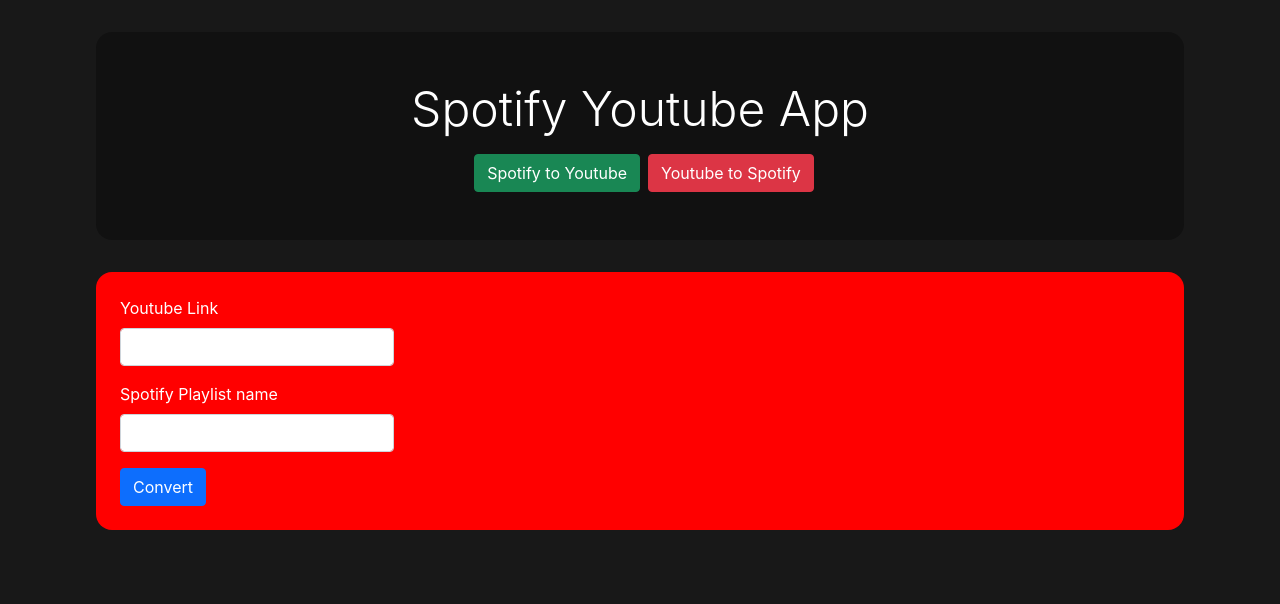
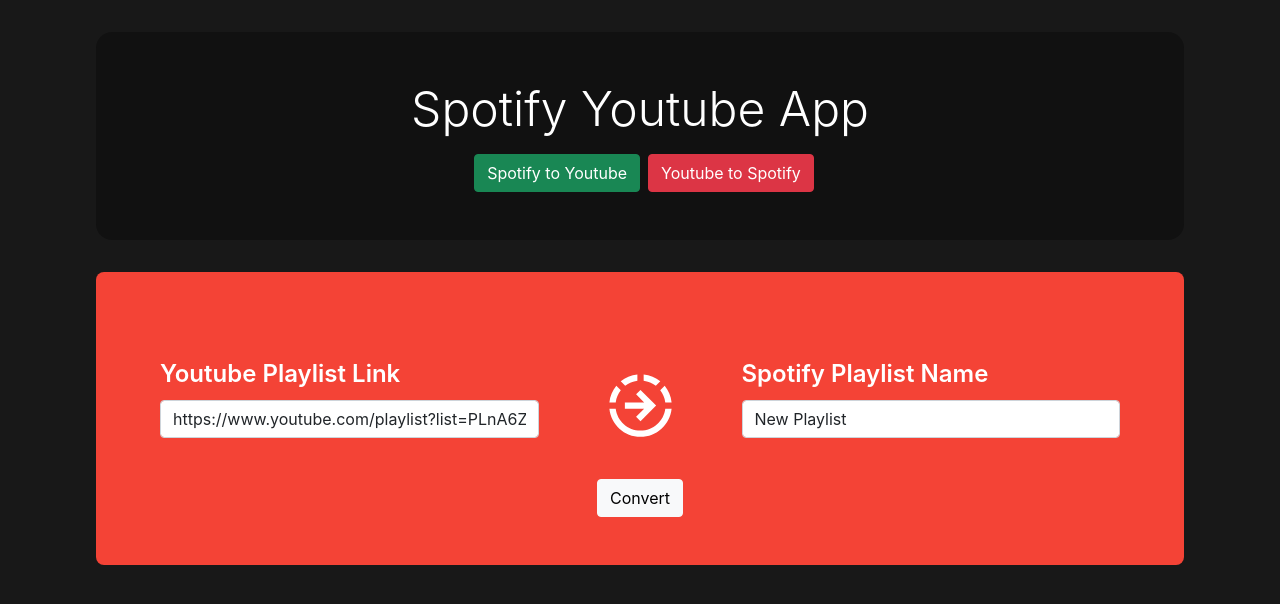
Before and after one commit to aka-jumba/yt-sp-convertor, a React (Create React App) app in the folder frontend/: page /yt2sp in a window 1280 px wide. Shown: the top 604 px of the page. Built offline with nearby package versions, Linux system fonts and the light colour scheme.

Commit message:
Add Form Component

```diff
--- /dev/null
+++ b/frontend/src/FormComponent.js
@@ -0,0 +1,95 @@
+/* eslint-disable import/no-anonymous-default-export */
+import React, { useState } from "react";
+import { Form, Button } from "react-bootstrap";
+import DownArrow from "./assets/downloading_white_48dp.svg";
+
+export default (props) => {
+  const { mode = "sp2yt", onConvert = () => {} } = props;
+
+  const [url, setUrl] = useState(
+    mode === "sp2yt"
+      ? "https://open.spotify.com/playlist/1Wr1URyL0fZcW10cHyxgpj"
+      : "https://www.youtube.com/playlist?list=PLnA6ZM6GfCE0ezYy5YKrI7v6WZNkBP6rl"
+  );
+  const [name, setName] = useState("New Playlist");
+
+  const onSubmit = async (e) => {
+    e.preventDefault();
+    console.log(url, name);
+    onConvert(url, name);
+  };
+
+  const isSp2yt = () => {
+    return mode === "sp2yt";
+  };
+
+  return (
+    <div
+      className="d-flex flex-column align-items-center"
+      style={{
+        padding: "3rem 4rem",
+        backgroundColor: isSp2yt() ? "#1DB954" : "#f44336",
+        borderRadius: ".5rem",
+      }}
+    >
+      <Form
+        style={{
+          width: "100%",
+          display: "flex",
+          flexDirection: "column",
+          alignItems: "center",
+        }}
+        onSubmit={onSubmit}
+      >
+        <div
+          style={{
+            width: "100%",
+            display: "flex",
+            flexDirection: "row",
+            alignItems: "center",
+            justifyContent: "center",
+          }}
+        >
+          <Form.Group controlId="formBasicEmail" style={{ width: "75%" }}>
+            <Form.Label style={{ fontSize: "1.5rem", fontWeight: "600" }}>
+              {isSp2yt() ? "Spotify" : "Youtube"} Playlist Link
+            </Form.Label>
+            <Form.Control
+              required
+              type="text"
+              value={url}
+              onChange={(e) => setUrl(e.target.value)}
+              placeholder="Eg: https://open.spotify.com/playlist/1Wr1URyL0fZcW10cHyxgpj"
+            />
+          </Form.Group>
+          <Form.Group>
+            <div
+              style={{
+                margin: "3rem 4rem 2rem 4rem",
+                transform: "rotate(-90deg)",
+              }}
+            >
+              <img src={DownArrow} height="75" alt="Down Arrow" />
+            </div>
+          </Form.Group>
+          <Form.Group controlId="formBasicEmail" style={{ width: "75%" }}>
+            <Form.Label style={{ fontSize: "1.5rem", fontWeight: "600" }}>
+              {isSp2yt() ? "Youtube" : "Spotify"} Playlist Name
+            </Form.Label>
+            <Form.Control
+              type="text"
+              placeholder="Eg: New Playlist"
+              value={name}
+              onChange={(e) => setName(e.target.value)}
+            />
+          </Form.Group>
+        </div>
+        <div>
+          <Button className="mt-1" variant="light" type="submit">
+            Convert
+          </Button>
+        </div>
+      </Form>
+    </div>
+  );
+};
--- a/frontend/src/SpotifyToYoutube/index.js
+++ b/frontend/src/SpotifyToYoutube/index.js
@@ -2,97 +2,16 @@
 import React, { useState } from "react";
 import "./index.css";
 import Header from "../Header";
-import { Form, Button } from "react-bootstrap";
-import DownArrow from "../assets/downloading_white_48dp.svg";
+import FormComponent from "../FormComponent";
 
 // const API_URL = process.env.REACT_APP_BACKEND_URL || "http://localhost:3001";
 
 export default (props) => {
-  const [url, setUrl] = useState(
-    "https://open.spotify.com/playlist/1Wr1URyL0fZcW10cHyxgpj"
-  );
-  const [name, setName] = useState("New Playlist");
-
-  const onConvert = async (e) => {
-    e.preventDefault();
-    console.log(url, name);
-  };
-
   return (
     <>
       <Header />
       <div className="sp-to-yt">
-        <div
-          className="d-flex flex-column align-items-center"
-          style={{
-            padding: "3rem 4rem",
-            backgroundColor: "#1DB954",
-            borderRadius: ".5rem",
-          }}
-        >
-          <Form
-            style={{
-              width: "100%",
-              display: "flex",
-              flexDirection: "column",
-              alignItems: "center",
-            }}
-          >
-            <div
-              style={{
-                width: "100%",
-                display: "flex",
-                flexDirection: "row",
-                alignItems: "center",
-                justifyContent: "center",
-              }}
-            >
-              <Form.Group controlId="formBasicEmail" style={{ width: "75%" }}>
-                <Form.Label style={{ fontSize: "1.5rem", fontWeight: "600" }}>
-                  Spotify Playlist Link
-                </Form.Label>
-                <Form.Control
-                  required
-                  type="text"
-                  value={url}
-                  onChange={(e) => setUrl(e.target.value)}
-                  placeholder="Eg: https://open.spotify.com/playlist/1Wr1URyL0fZcW10cHyxgpj"
-                />
-              </Form.Group>
-              <Form.Group>
-                <div
-                  style={{
-                    margin: "3rem 4rem 2rem 4rem",
-                    transform: "rotate(-90deg)",
-                  }}
-                >
-                  <img src={DownArrow} height="75" alt="Down Arrow" />
-                </div>
-              </Form.Group>
-              <Form.Group controlId="formBasicEmail" style={{ width: "75%" }}>
-                <Form.Label style={{ fontSize: "1.5rem", fontWeight: "600" }}>
-                  Youtube Playlist Name
-                </Form.Label>
-                <Form.Control
-                  type="text"
-                  placeholder="Eg: New Playlist"
-                  value={name}
-                  onChange={(e) => setName(e.target.value)}
-                />
-              </Form.Group>
-            </div>
-            <div>
-              <Button
-                className="mt-1"
-                variant="light"
-                type="submit"
-                onClick={onConvert}
-              >
-                Convert
-              </Button>
-            </div>
-          </Form>
-        </div>
+        <FormComponent />
       </div>
     </>
   );
--- a/frontend/src/YoutubeToSpotify/index.js
+++ b/frontend/src/YoutubeToSpotify/index.js
@@ -1,41 +1,17 @@
 /* eslint-disable import/no-anonymous-default-export */
-import React from "react";
+import React, { useState } from "react";
 import "./index.css";
 import Header from "../Header";
+import FormComponent from "../FormComponent";
+
+// const API_URL = process.env.REACT_APP_BACKEND_URL || "http://localhost:3001";
 
 export default (props) => {
   return (
     <>
       <Header />
       <div className="yt-to-sp">
-        <div className="bubble p-4 d-flex justify-content-start">
-          <form>
-            <div className="mb-3">
-              <label for="exampleInputEmail1" className="form-label">
-                Youtube Link
-              </label>
-              <input
-                type="email"
-                className="form-control"
-                id="exampleInputEmail1"
-                aria-describedby="emailHelp"
-              />
-            </div>
-            <div className="mb-3">
-              <label for="exampleInputPassword1" className="form-label">
-                Spotify Playlist name
-              </label>
-              <input
-                type="password"
-                className="form-control"
-                id="exampleInputPassword1"
-              />
-            </div>
-            <button type="submit" className="btn btn-primary">
-              Convert
-            </button>
-          </form>
-        </div>
+        <FormComponent mode="yt2sp" />
       </div>
     </>
   );
```
